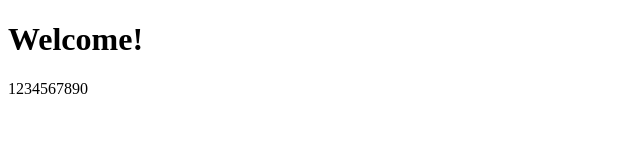
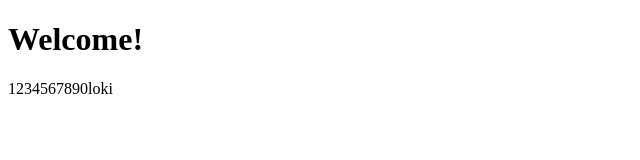
Before and after one commit to NIOZCO/niozco-website, a plain HTML site: page index.html in a window 1280 px wide. Shown: the full height of the page, 0-640 px from the left. Drawn offline with Linux system fonts and the light colour scheme.

Commit message:
Update index.html

```diff
--- a/index.html
+++ b/index.html
@@ -11,7 +11,7 @@
         <!--Logo-->
         <!--Language selection-->
         <h1>Welcome!</h1>
-        <p>1234567890</p>
+        <p>1234567890loki</p>
     </div>
     <div class="WebPart2">
         <!--Contents-->
```
